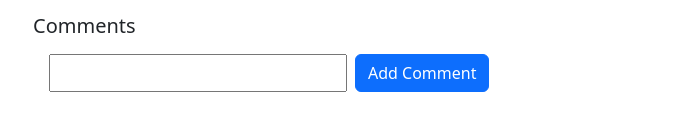
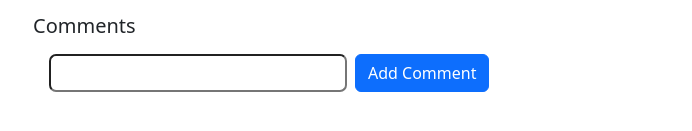
Before and after one commit to GlaizaMillete/crud, an Angular app: page /post-add in a window 1280 px wide. Both pictures are taken after typing "Sample", "Sample", "Sample", "2020-01-15" into the empty fields and a click on the button "Submit form". Shown: the part 819-950 px from the top of the page, without its empty margins (293-985 px from the left). Built offline with nearby package versions, Linux system fonts and the light colour scheme.

Commit message:
saved comment doesnt disappear when editing post, done!

```diff
--- a/src/app/post-edit/post-edit.component.ts
+++ b/src/app/post-edit/post-edit.component.ts
@@ -57,8 +57,13 @@ export class PostEditComponent implements OnInit {
       const author = this.form.value.author;
       const numberoflikes = this.form.value.numberOfLikes;
 
+      let comments: { comment: string; date: Date; }[] | undefined = [];
+      if (this.editMode) {
+        const originalPost = this.postService.getSpecPost(this.index);
+        comments = originalPost.comments;
+      }
 
-      const post: Post = new Post(title, imgPath, description, author, new Date(), numberoflikes, []);
+      const post: Post = new Post(title, imgPath, description, author, new Date(), numberoflikes, comments);
 
       if (this.editMode == false) {
         this.postService.addPost(post) //maga add digdi//
@@ -67,12 +72,9 @@ export class PostEditComponent implements OnInit {
         this.postService.updatePost(this.index, post) //uni man maga update//
       }
 
-
-
       this.router.navigate(['post-list']);
     } else {
       // Handle form validation errors
     }
-
   }
 }
--- a/src/app/post/post.component.html
+++ b/src/app/post/post.component.html
@@ -19,7 +19,7 @@
 </div>
 
 <div style="margin: 1rem;margin-top: 1rem;gap: 0.5rem;display: flex;">
-    <input style="width: 50%" type="text" [(ngModel)]="newComment">
+    <input style="width: 50%;border-radius: 7px;text-indent: 5px;" type="text" [(ngModel)]="newComment">
     <button class="btn btn-primary" (click)="addComment(newComment)">Add Comment</button>
 </div>
 
```
